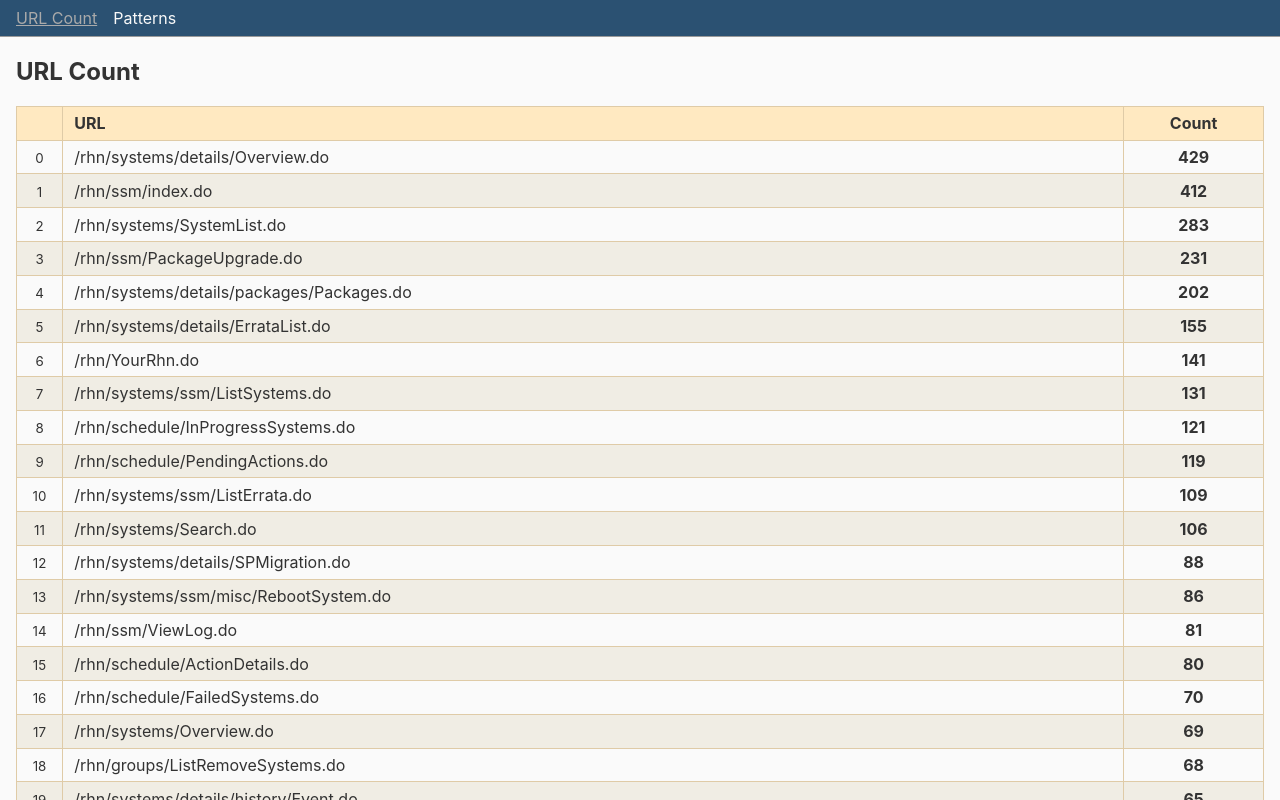
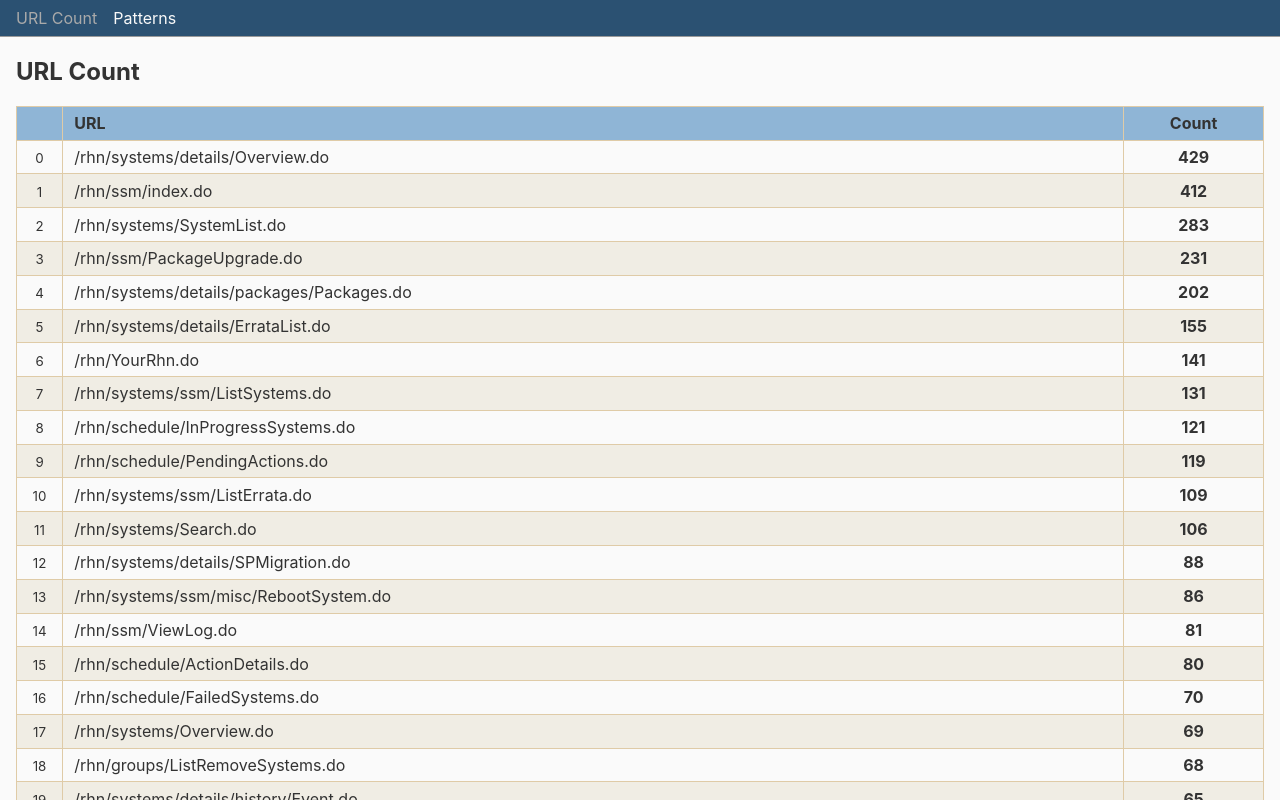
Before and after one commit to ncounter/surftrace, a React (Create React App) app in the folder surftrace-view/: page /urlcount in a window 1280 px wide. In both pictures the pointer is over the link "URL Count". Shown: the top 800 px of the page. Built offline with nearby package versions, Linux system fonts and the light colour scheme; the HTML template or start-up script is replaced by a standard one.

Commit message:
Adjust style

```diff
--- a/surftrace-view/src/App.css
+++ b/surftrace-view/src/App.css
@@ -2,6 +2,7 @@
   background-color: #fafafa;
   color: #333;
   margin: auto;
+  padding-bottom: 2em;
 }
 
 * {
@@ -39,6 +40,10 @@
 menu ul li a.active {
   color: #aaa;
 }
+menu ul li a.active:hover {
+  text-decoration: none;
+  cursor: default;
+}
 
 .content-wrapper {
   margin: 0 1em;
@@ -49,7 +54,7 @@
   width: 100%;
 }
 table tr th {
-  background-color: rgb(255, 233, 193);
+  background-color: rgb(143, 181, 214);
 }
 
 table tr th,
```
